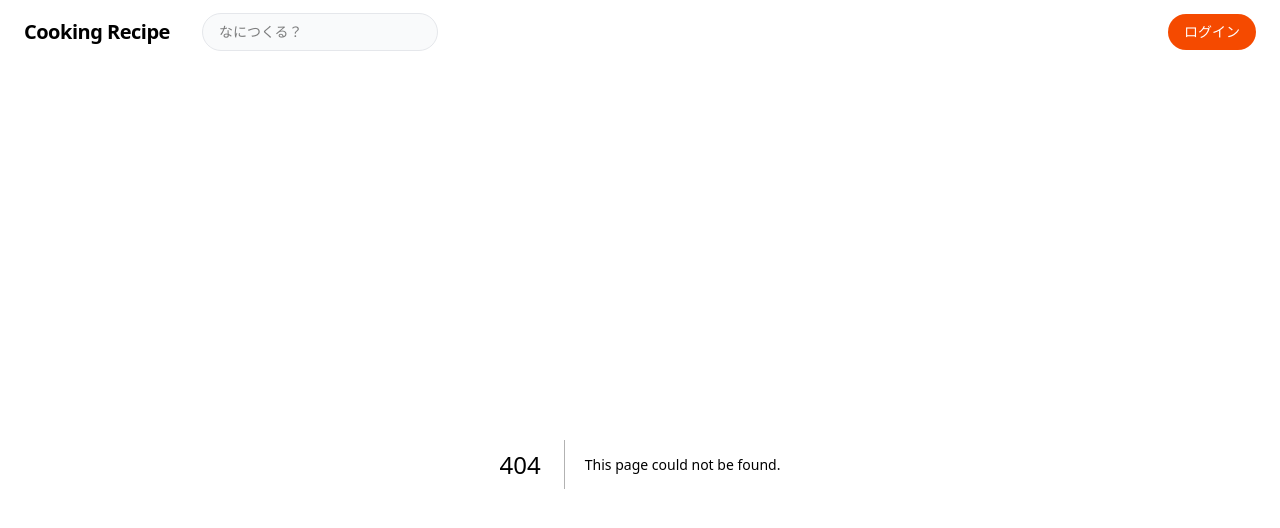
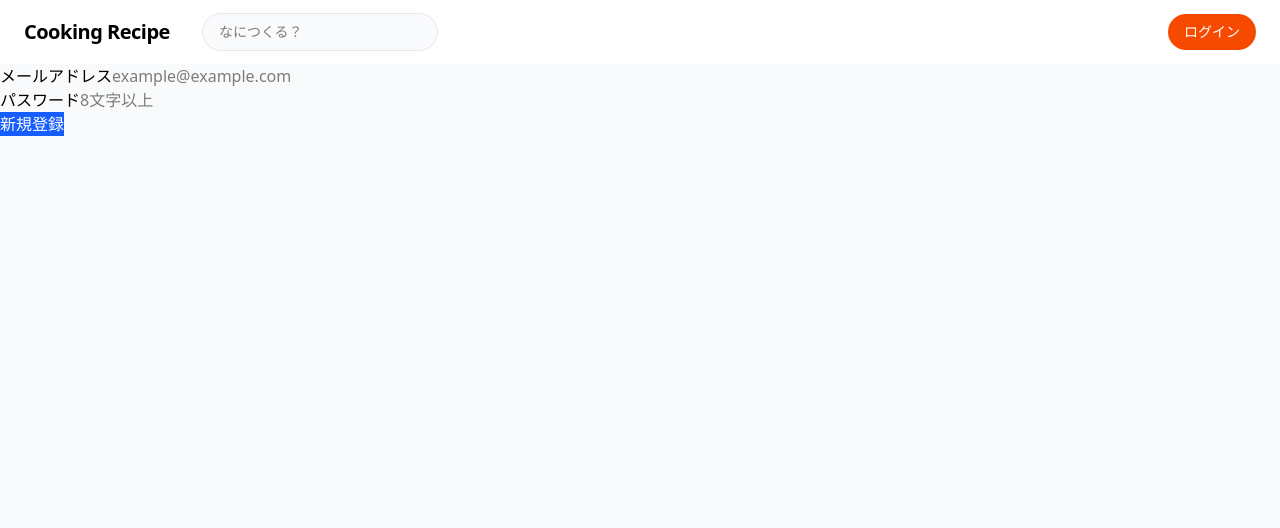
Before and after one commit to Nii1214/cooking-recipe, a Next.js app: page /signup in a window 1280 px wide. Before the commit this address had no page. Shown: the top 528 px of the page. Built offline with nearby package versions, Linux system fonts and the light colour scheme.

Commit message:
feat(ui): サインアップフォームとページを追加
- SignupFormコンポーネント（useActionState使用）
- サインアップページ（/signup）
- SignupUseCaseをusecase層に配置

```diff
--- /dev/null
+++ b/src/app/(auth)/signup/page.tsx
@@ -0,0 +1,7 @@
+import { SignupForm } from "@/presentation/components/auth/signup-form";
+
+export default function SignupPage() {
+    return(
+        <SignupForm/>
+    )
+}
--- /dev/null
+++ b/src/presentation/components/auth/signup-form.tsx
@@ -0,0 +1,30 @@
+'use client';
+import { signupAction } from "@/app/(auth)/signup/actions";
+import { SignupResult } from "@/types/auth";
+import { useActionState } from "react";
+
+export function SignupForm() {
+    const [state, formAction, isPending] = useActionState<SignupResult | null, FormData>(
+        signupAction,
+        null
+    );
+
+    return (
+        <form action={formAction}>
+            <div>
+                <label htmlFor="email">メールアドレス</label>
+                <input id="email" name="email" required placeholder="example@example.com"/>
+            </div>
+            <div>
+                <label htmlFor="password">パスワード</label>
+                <input id="password" name="password" type="password" required minLength={8} placeholder="8文字以上"/>
+            </div>
+            {state && !state.success && (
+                <div className="rounded-md bg-red-50 p-3">
+                    <p className="text-sm text-red-800">{state.error}</p>
+                </div>
+            )}
+            <button type="submit" disabled={isPending} className="bg-blue-600 text-white hover:bg-blue-700">{isPending ? '登録中...' : '新規登録'}</button>
+        </form>
+    );
+}
--- /dev/null
+++ b/src/usecase/auth/signup.usecase.ts
@@ -0,0 +1,65 @@
+import { AuthRepository } from "@/domain/repositories/auth-repository";
+import { SignupInput, SignupResult } from "@/types/auth";
+
+/**
+ * ユーザー登録のビジネスロジックを実行するUseCase
+ *
+ * @remarks
+ * - メールアドレスとパスワードのバリデーション
+ * - AuthRepositoryを通じてユーザー登録
+ * - Resultパターンで成功/失敗を返却
+ */
+export class SignupUseCase {
+    /**
+     * @param authRepository
+     */
+    constructor(private authRepository: AuthRepository){}
+
+    /**
+     * サインアップ処理を実行
+     *
+     * @param input - メールアドレスとパスワード
+     * @returns 成功時はユーザー情報、失敗時はエラーメッセージ
+     */
+    async execute(input: SignupInput): Promise<SignupResult>{
+        try{
+            // メールアドレス形式チェック
+            if(!this.isValidEmail(input.email)) {
+                return {
+                    success: false,
+                    error: 'メールアドレスの形式が正しくありません'
+                };
+            }
+            // パスワード文字数チェック
+            if(input.password.length < 8) {
+                return {
+                    success: false,
+                    error: 'パスワードは8文字以上で入力してください'
+                };
+            }
+
+            // 登録処理
+            const user = await this.authRepository.signup(input);
+            return { success: true, user};
+
+        } catch(error) {
+            //supabase固有のエラーメッセージを日本語に変換
+            const errorMessage = error instanceof Error ? error.message : 'Unknown error';
+            if(errorMessage.includes('already registered')) {
+                return {
+                    success: false,
+                    error: 'このメールアドレスは既に登録されています'
+                };
+            }
+
+            return {
+                success: false,
+                error: '登録に失敗しました。もう一度お試しください。'
+            };
+        }
+    }
+
+    private isValidEmail(email: string): boolean {
+        return /^[^\s@]+@[^\s@]+\.[^\s@]+$/.test(email);
+    }
+}
```
